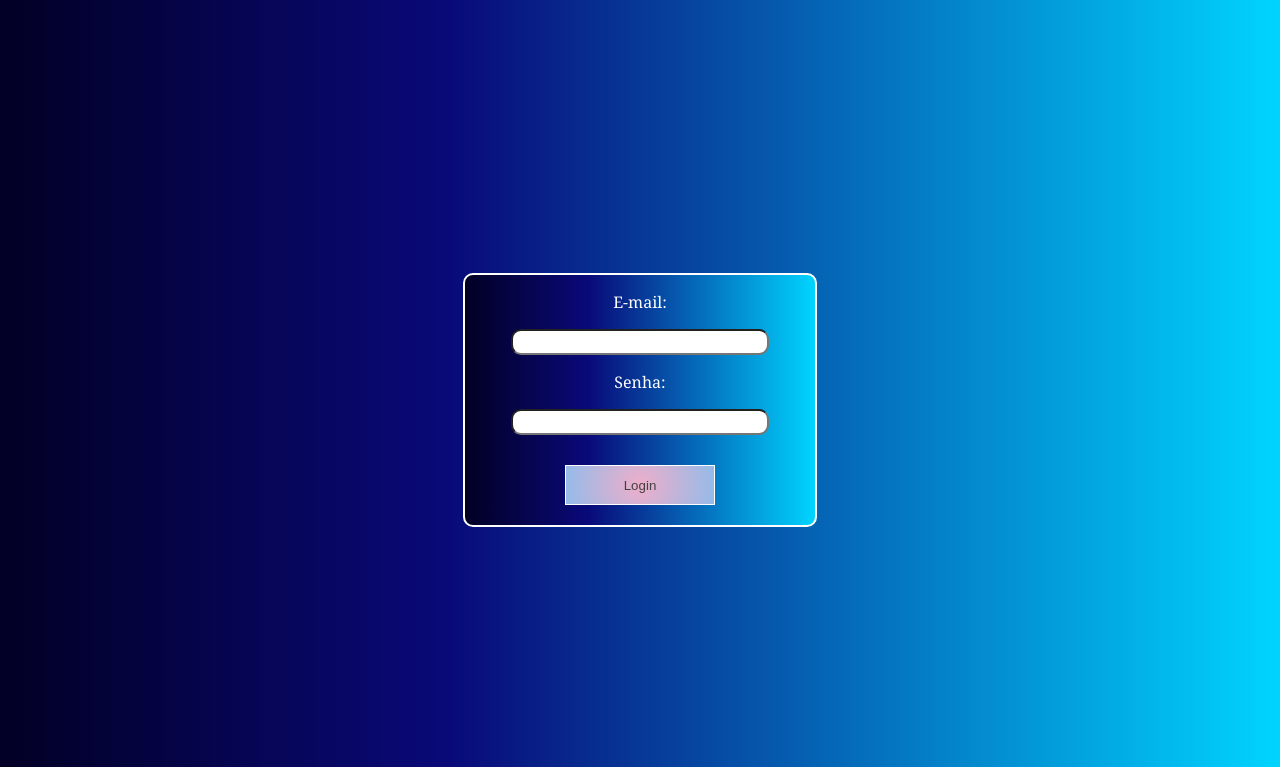
After one commit to joao-m-csilva/nao-passei-direto, a PHP site: page /src/pages/login.html in a window 1280 px wide. The commit adds this page. Shown: the top 767 px of the page. Run offline with PHP 8.4, Linux system fonts and the light colour scheme.

Commit message:
Revert "Fix: Modificação na estilização da página Login"

```diff
--- /dev/null
+++ b/src/pages/login.html
@@ -0,0 +1,18 @@
+<!DOCTYPE html>
+<html lang="pt-br">
+<head>
+    <meta charset="UTF-8">
+    <meta name="viewport" content="width=device-width, initial-scale=1.0">
+    <link rel="shortcut icon" href="favicon.ico" type="image/x-icon">
+    <link rel="stylesheet" href="../styles/login-style.css">
+    <title>Não Passei Direto</title>
+</head>
+<body>
+    <form action="../database/cadastro.php" autocomplete="off" method="post">
+        <p>E-mail:</p> <label for="email"><input type="email" name="email" id="email"></label>
+        <p>Senha:</p>  <label for="senha"><input type="password" type="" name="senha" id="senha"></label>
+        <br>
+        <input type="submit" value="Login" class="botao">
+    </form>
+</body>
+</html>
--- a/src/styles/login-style.css
+++ b/src/styles/login-style.css
@@ -1,10 +1,14 @@
 body {
-    background: #6dc3d8ce;
-    font-family: 'Segoe UI', Tahoma, Geneva, Verdana, sans-serif;
+    background: #020024;
+    background: linear-gradient(90deg, rgba(2, 0, 36, 1) 0%, rgba(9, 9, 121, 1) 35%,rgba(0, 212, 255, 1) 100%);
+    color: white;
+
+    font-family: Georgia, 'Times New Roman', Times, serif;
 }
 
 form {
-    background-color: white;
+    background: #020024;
+    background: linear-gradient(90deg, rgba(2, 0, 36, 1) 0%, rgba(9, 9, 121, 1) 35%,rgba(0, 212, 255, 1) 100%);
 
 
     border: 2px solid rgb(255, 255, 255);
@@ -15,29 +19,28 @@ form {
     top: 50%;
     left: 50%;
     transform: translate(-50%, -50%);
-    width: 450px;
-    height: 350px;
-
-    box-shadow: 2px 1px 5px 1px black;
+    width: 350px;
+    height: 250px;
 
 }
 
 input#email, #senha {
-    width: 320px;
+    width: 250px;
     height: 20px;
-    border-radius: 5px;
+    border-radius: 10px;
 }
 
 input.botao {
-    background-color: black;
+    background: #EEAECA;
+    background: radial-gradient(circle, rgba(238, 174, 202, 1) 0%, rgba(148, 187, 233, 1) 100%);
 
 
     margin-top: 30px;
-    width: 250px;
+    width: 150px;
     height: 40px;
     border: 1px solid white;
-    color: white;
-    border-radius: 5px;
+    color: rgb(66, 64, 64);
+
 }
 
 input:hover.botao {
@@ -46,10 +49,5 @@ input:hover.botao {
 }
 
 p {
-    margin-right: 280px;
-
+    text-align: center;
 }
-
-h2 {
-    margin-top: 50px;
-}
```
Also changed, not shown: login.html (deleted, +0 -22 lines).
